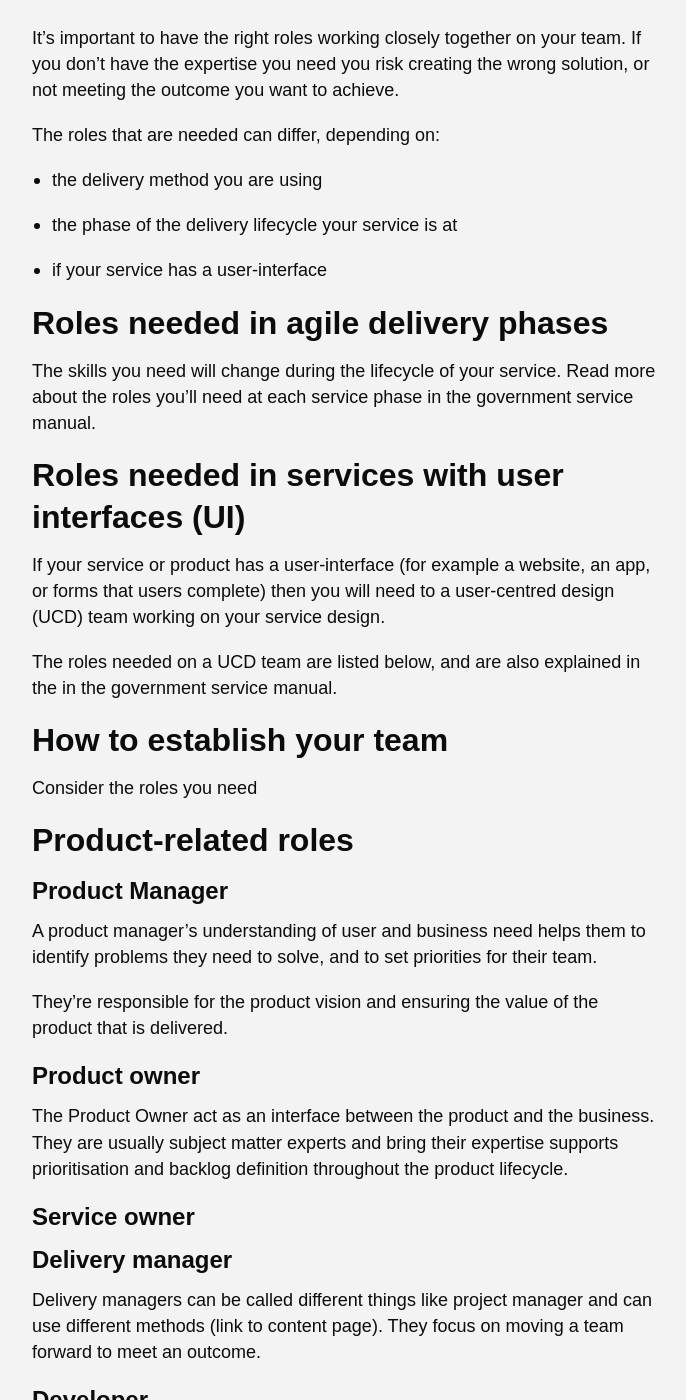
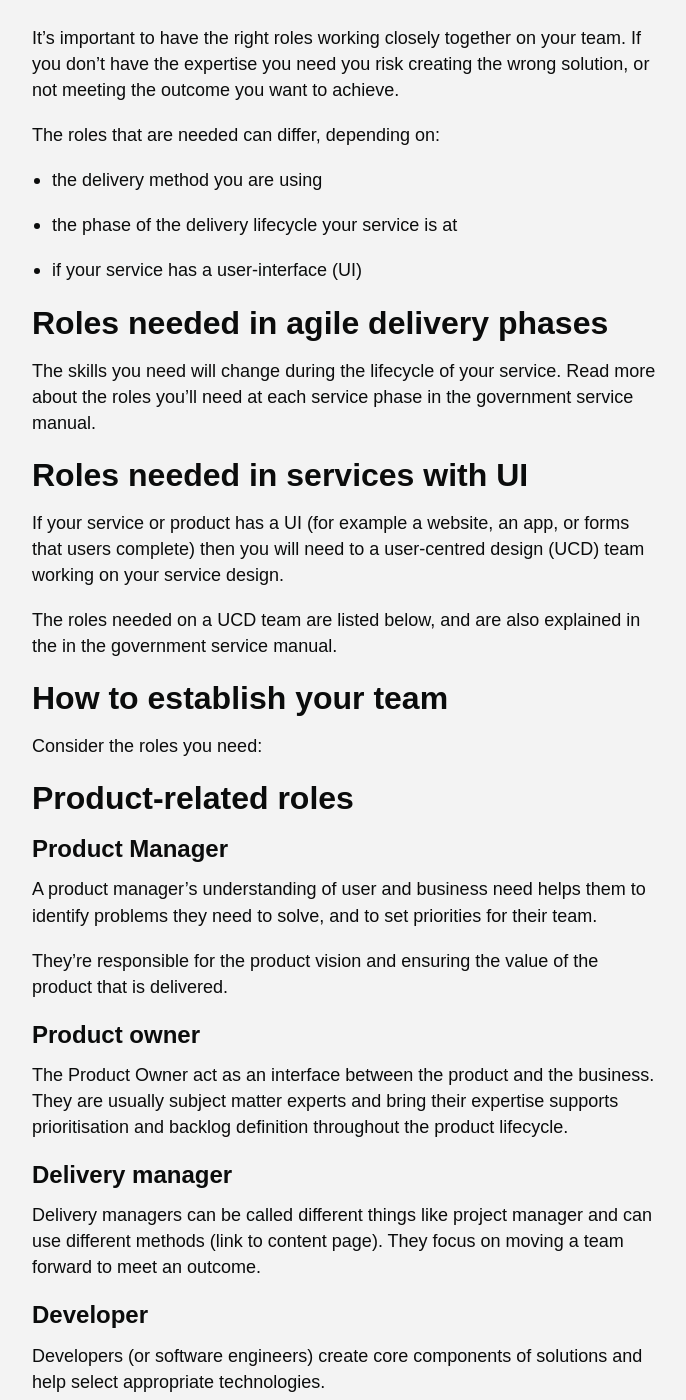
Before and after one commit to UKHomeOffice/playbook, a Jekyll site: the page built from playbook/team.md, in a window 1280 px wide and 1400 px high, scrolled down 199 px. Shown: the whole window, without its empty margins (128-814 px from the left). Built offline with Jekyll 4.4.1, drawn with Linux system fonts in a browser that asks for light colours; nearby versions of some CDN libraries; some web fonts are replaced; the repository's description, which GitHub fills in, is left out; some of the changed text lies outside the part shown.

Commit message:
Update team.md

```diff
--- a/playbook/team.md
+++ b/playbook/team.md
@@ -13,7 +13,7 @@ The roles that are needed can differ, depending on:
 
 * the phase of the delivery lifecycle your service is at
 
-* if your service has a user-interface
+* if your service has a user-interface (UI)
 
 
 
@@ -22,10 +22,9 @@ The roles that are needed can differ, depending on:
 The skills you need will change during the lifecycle of your service. Read more about the roles you’ll need at each service phase in the government service manual.
 
 
+## Roles needed in services with UI
 
-## Roles needed in services with user interfaces (UI)
-
-If your service or product has a user-interface (for example a website, an app, or forms that users complete) then you will need to a user-centred design (UCD) team working on your service design.
+If your service or product has a UI (for example a website, an app, or forms that users complete) then you will need to a user-centred design (UCD) team working on your service design.
 
 The roles needed on a UCD team are listed below, and are also explained in the in the government service manual.
 
@@ -33,8 +32,7 @@ The roles needed on a UCD team are listed below, and are also explained in the i
 
 ## How to establish your team
 
-Consider the roles you need
-
+Consider the roles you need:
 
 
 ## Product-related roles
@@ -49,14 +47,12 @@ They’re responsible for the product vision and ensuring the value of the produ
 
 The Product Owner act as an interface between the product and the business. They are usually subject matter experts and bring their expertise supports prioritisation and backlog definition throughout the product lifecycle.
 
-### Service owner
+<!-- ### Service owner -->
 
 
 ### Delivery manager
 
 Delivery managers can be called different things like project manager and can use different methods (link to content page). They focus on moving a team forward to meet an outcome.
-
-
 
 ### Developer
 
@@ -92,14 +83,9 @@ Content designers make sure appropriate and clear content is shown to users in t
 
 ### Designer
 
-Designers work alongside researchers and developers to design user-centred accessible services that are simple enough for everyone to use.
-They determine the best way for users to interact with services, the overall flow and individual design elements.
-
-
+Designers work alongside researchers and developers to design user-centred accessible services that are simple enough for everyone to use. They determine the best way for users to interact with services, the overall flow and individual design elements.
 
 See the Home Office role definitions for more information (not externally available).
-
-
 
 ## Get help
 
```
Also changed, not shown: other parts of playbook/team.md (+0 -5 lines).
